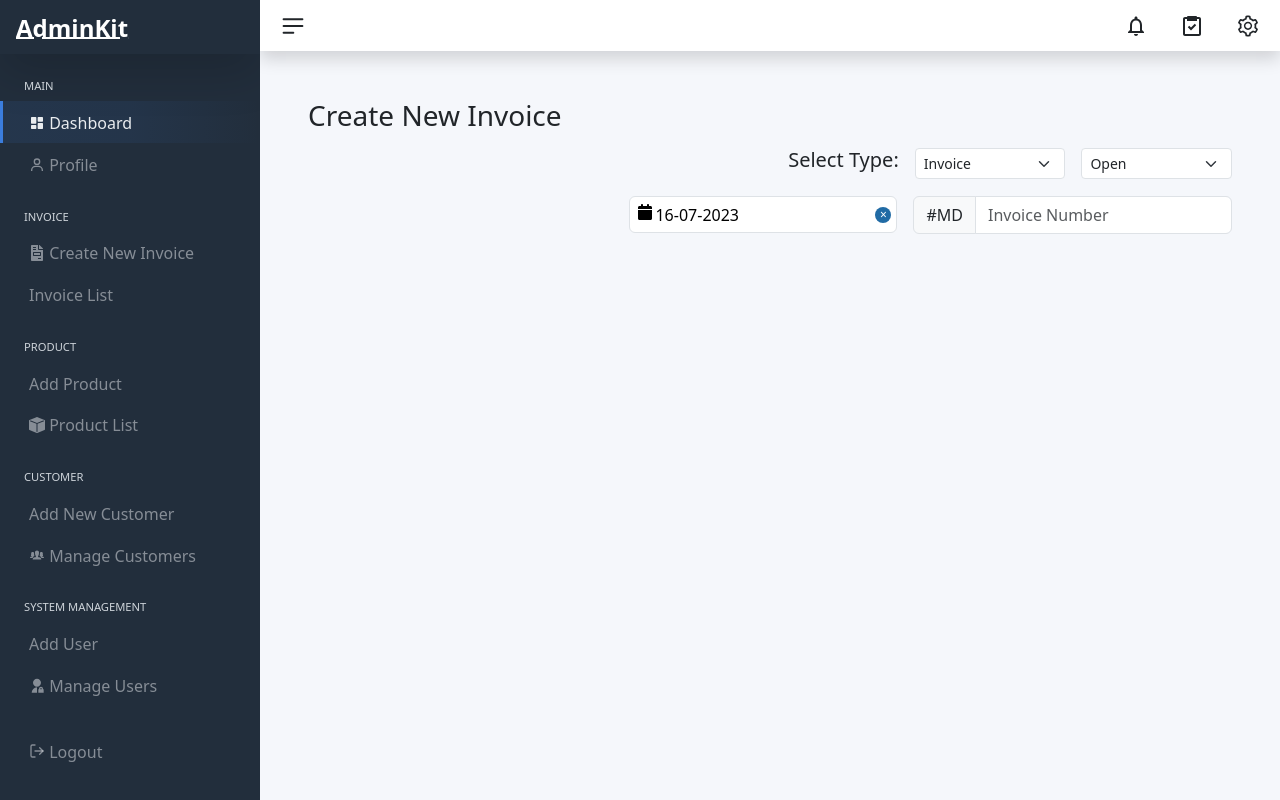
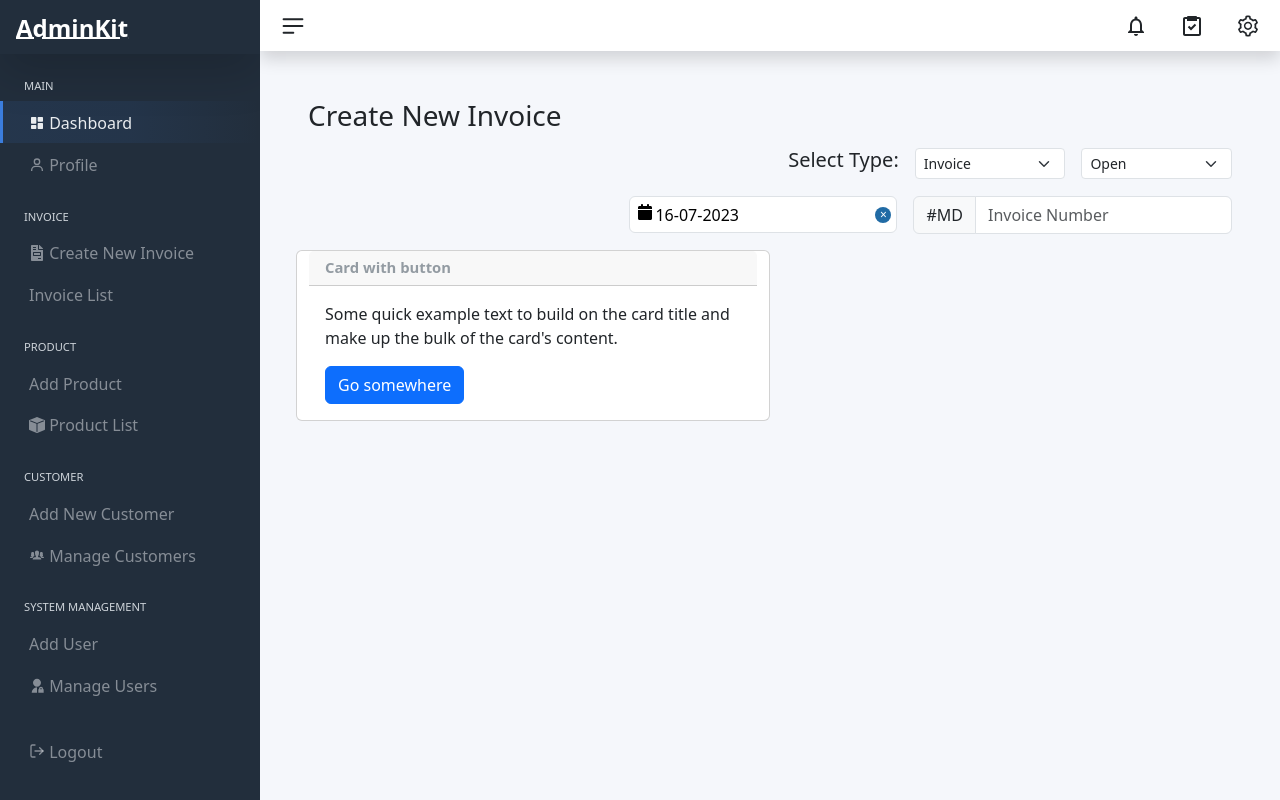
Before and after one commit to Md-Sarfaraz/billing-app, a React (Create React App) app: page /invoice/createinvoice in a window 1280 px wide. Built offline with nearby package versions, Linux system fonts and the light colour scheme.

Commit message:
Updating

```diff
--- a/src/invoices/CreateInvoice.jsx
+++ b/src/invoices/CreateInvoice.jsx
@@ -1,8 +1,7 @@
 import React, { useState } from 'react'
-import { SlCalender } from 'react-icons/sl'
-import Form from 'react-bootstrap/Form'
 import DatePicker from 'react-datepicker'
 import "react-datepicker/dist/react-datepicker.css";
+import CustomerDetails from './Customer-details';
 
 
 const CreateInvoice = () => {
@@ -51,6 +50,10 @@ const CreateInvoice = () => {
           </div>
         </div>
       </div>
+
+      <div className="">
+        <CustomerDetails />
+      </div>
     </div>
   )
 }
--- a/src/invoices/Customer-details.jsx
+++ b/src/invoices/Customer-details.jsx
@@ -0,0 +1,22 @@
+import React from 'react'
+
+const CustomerDetails = () => {
+    return (
+        <div>
+
+            <div className="row">
+                <div class="col-6 card">
+                    <div class="card-header">
+                        <h5 class="card-title mb-0">Card with button</h5>
+                    </div>
+                    <div class="card-body">
+                        <p class="card-text">Some quick example text to build on the card title and make up the bulk of the card's content.</p>
+                        <a href="#" class="btn btn-primary">Go somewhere</a>
+                    </div>
+                </div>
+            </div>
+        </div>
+    )
+}
+
+export default CustomerDetails
```
